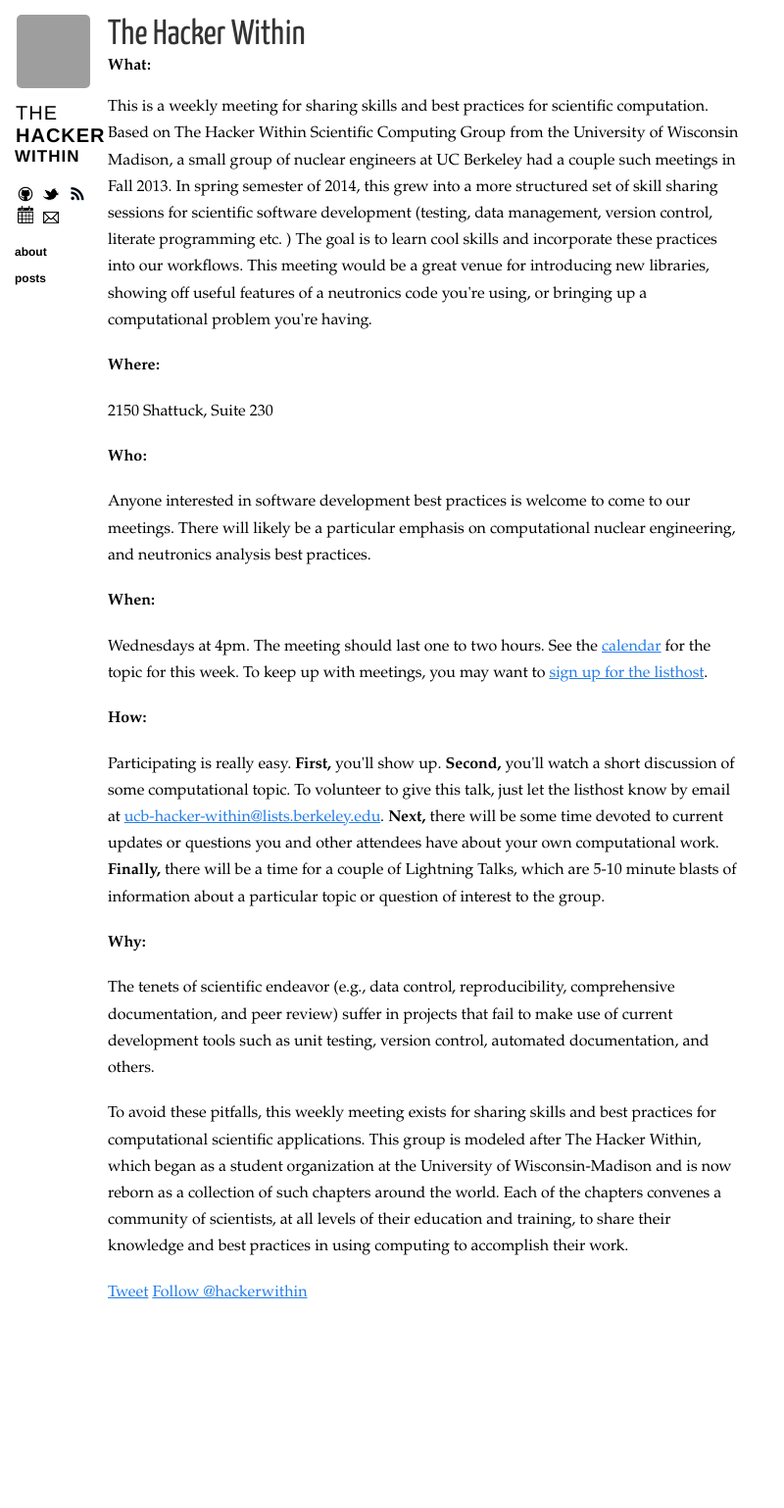
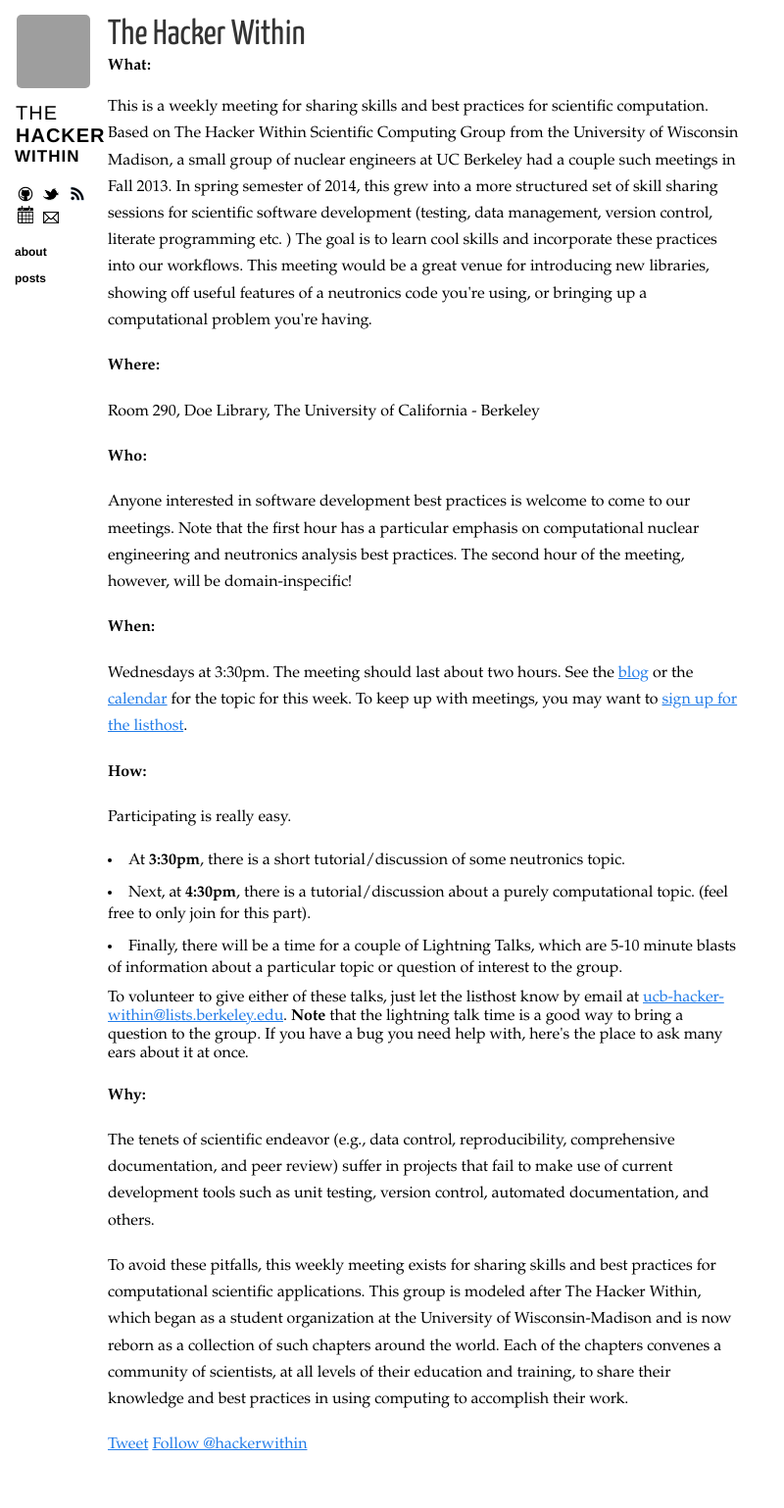
Before and after one commit to thehackerwithin/berkeley, a Jekyll site: the page built from about.html, in a window 1280 px wide. Shown: the whole page at 98% size, without its empty margins (0-800 px from the left). Built offline with Jekyll 4.4.1, drawn with Linux system fonts in a browser that asks for light colours; nearby versions of some CDN libraries; Markdown is read by kramdown in place of the engine named in the settings; comment, search, counter and statistics services are not loaded; before the commit the page ends 1383 px from its top, so only the background shows below that; grey boxes are pictures that could not be loaded.

Commit message:
updates about page

```diff
--- a/about.html
+++ b/about.html
@@ -30,7 +30,7 @@ title: "About"
       </p>
 
       <p>
-      2150 Shattuck, Suite 230
+      Room 290, Doe Library, The University of California - Berkeley
       </p>
 
       <p>
@@ -39,8 +39,9 @@ title: "About"
 
       <p>
       Anyone interested in software development best practices is welcome to
-      come to our meetings. There will likely be a particular emphasis on
-      computational nuclear engineering, and neutronics analysis best practices.
+      come to our meetings. Note that the first hour has a particular emphasis on
+      computational nuclear engineering and neutronics analysis best practices.
+      The second hour of the meeting, however, will be domain-inspecific!
       </p>
 
       <p>
@@ -48,7 +49,8 @@ title: "About"
       </p>
 
       <p>
-      Wednesdays at 4pm. The meeting should last one to two hours. See the
+      Wednesdays at 3:30pm. The meeting should last about two hours. See the
+      <a href="http://thehackerwithin.github.io/berkeley">blog</a> or the
       <a href="http://bit.ly/1cqFKuh">calendar</a> for the topic for this week.
       To keep up with meetings, you may want to
       <a
@@ -63,16 +65,20 @@ title: "About"
 
       <p>
       Participating is really easy.
-      <b>First,</b> you'll show up. <b>Second,</b> you'll watch a short
-      discussion of some computational topic. To volunteer to give this talk,
+      <li>At <b>3:30pm</b>, there is a short tutorial/discussion of some neutronics
+      topic.</li>
+      <li>Next, at <b>4:30pm</b>, there is a tutorial/discussion about a purely
+      computational topic. (feel free to only join for this part).</li>
+      <li>Finally, there will be a time for a couple of Lightning Talks, which
+      are 5-10 minute blasts of information about a particular topic or
+      question of interest to the group.</li>
+
+      To volunteer to give either of these talks,
       just let the listhost know by email at <a
         href="mailto:ucb-hacker-within@lists.berkeley.edu">ucb-hacker-within@lists.berkeley.edu</a>.
-      <b>Next,</b> there will be some time devoted to current updates or questions you
-      and other attendees have about your own computational work.
-      <b>Finally,</b> there
-      will be a time for a couple of Lightning Talks, which are 5-10 minute
-      blasts of information about a particular topic or question of interest to
-      the group.
+      <b>Note</b> that the lightning talk time is a good way to bring a
+      question to the group. If you have a bug you need help with, here's the
+      place to ask many ears about it at once.
       </p>
 
       <p>
```
